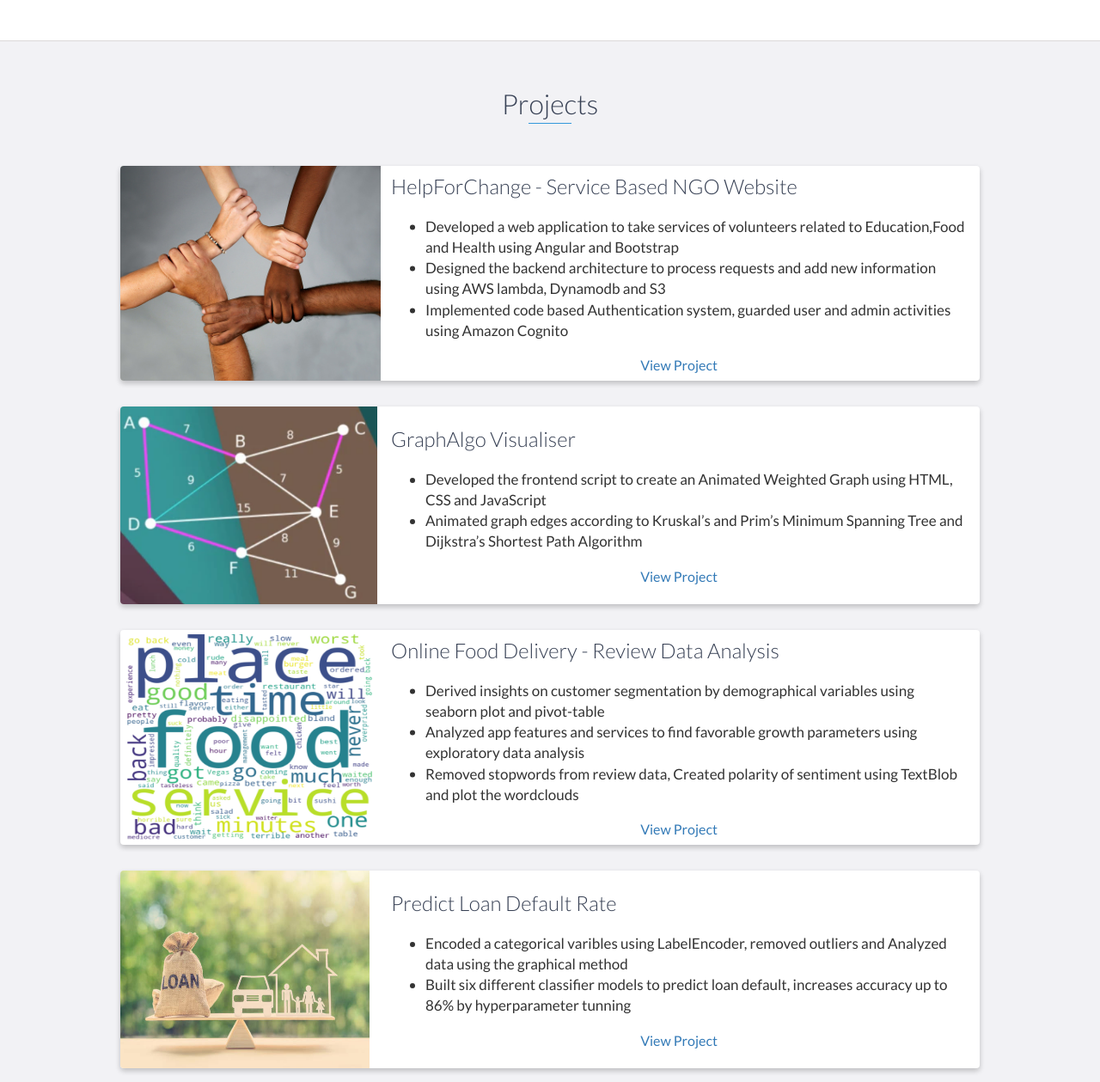
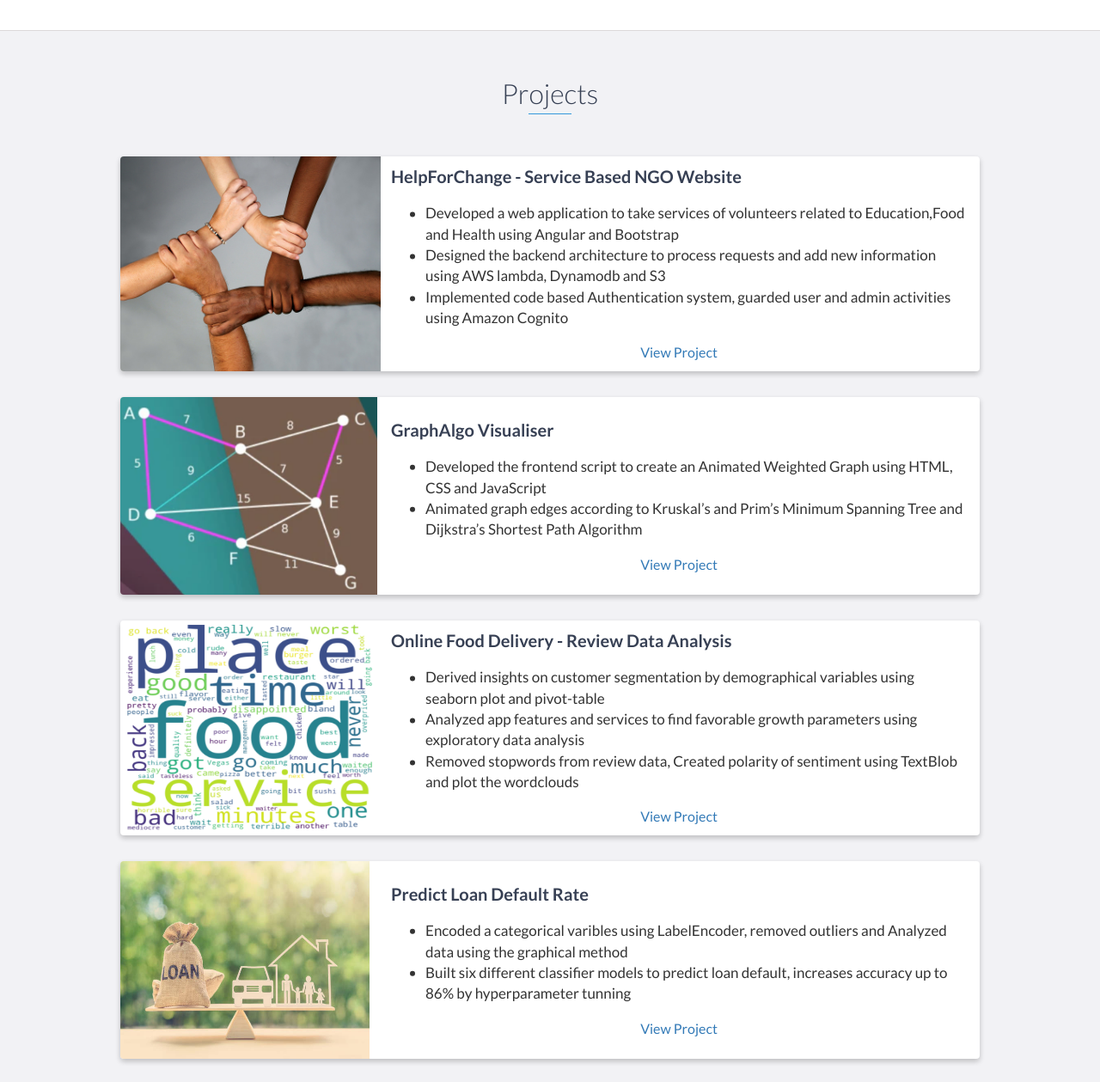
Before and after one commit to kamleshkalsariya/Portfolio, a website: page index.html in a window 1280 px wide. Shown: the part 2175-3434 px from the top of the page at 86% size. Drawn offline with nearby package versions, Linux system fonts and the light colour scheme.

Commit message:
CSS updated

```diff
--- a/css/styles.css
+++ b/css/styles.css
@@ -413,7 +413,7 @@ footer {
 }
 
 .vtimeline-content h3 {
-    font-size: 1.5em;
+    font-size: 20px;
     font-weight: 300;
     color: #374054;
     display: inline-block;
@@ -559,7 +559,7 @@ footer {
 }
 
 .project-info h3 {
-    font-size: 1.5em;
+    font-size: 20px;
     font-weight: 300;
     text-align: left;
     color: #374054;
--- a/index.html
+++ b/index.html
@@ -152,7 +152,7 @@
                     </div>
                     <!-- End .project-image -->
                     <div class="project-info">
-                        <h3>HelpForChange - Service Based NGO Website</h3>
+                        <h3><b>HelpForChange - Service Based NGO Website</b></h3>
                         <ul>
                             <li>Developed a web application to take services of volunteers related to Education,Food and Health using Angular and Bootstrap</li>
                             <li>Designed the backend architecture to process requests and add new information using AWS lambda, Dynamodb and S3</li>
@@ -171,7 +171,7 @@
                     </div>
                     <!-- End .project-image -->
                     <div class="project-info">
-                        <h3>GraphAlgo Visualiser</h3>
+                        <h3><b>GraphAlgo Visualiser</b></h3>
                         <ul>
                             <li>Developed the frontend script to create an Animated Weighted Graph using HTML, CSS and JavaScript</li>
                             <li>Animated graph edges according to Kruskal’s and Prim’s Minimum Spanning Tree and Dijkstra’s Shortest Path Algorithm</li>
@@ -190,7 +190,7 @@
                     </div>
                     <!-- End .project-image -->
                     <div class="project-info">
-                        <h3>Online Food Delivery - Review Data Analysis</h3>
+                        <h3><b>Online Food Delivery - Review Data Analysis</b></h3>
                         <ul>
                             <li>Derived insights on customer segmentation by demographical variables using seaborn plot and pivot-table</li>
                             <li>Analyzed app features and services to find favorable growth parameters using exploratory data analysis</li>
@@ -210,7 +210,7 @@
                     </div>
                     <!-- End .project-image -->
                     <div class="project-info">
-                        <h3>Predict Loan Default Rate</h3>
+                        <h3><b>Predict Loan Default Rate</b></h3>
                         <ul>
                             <li>Encoded a categorical varibles using LabelEncoder, removed outliers and Analyzed data using the graphical method</li>
                             <li>Built six different classifier models to predict loan default, increases accuracy up to 86% by hyperparameter tunning</li>
@@ -229,7 +229,7 @@
                     </div>
                     <!-- End .project-image -->
                     <div class="project-info">
-                        <h3>Sudoku Solver</h3>
+                        <h3><b>Sudoku Solver</b></h3>
                         <ul>
                             <li>Created the frontend script to get user input on sudoku using HTML, CSS and JavaScript</li>
                             <li>Check the validation of variable input data and solve the sudoku using backtracking Algorithm</li>
```
